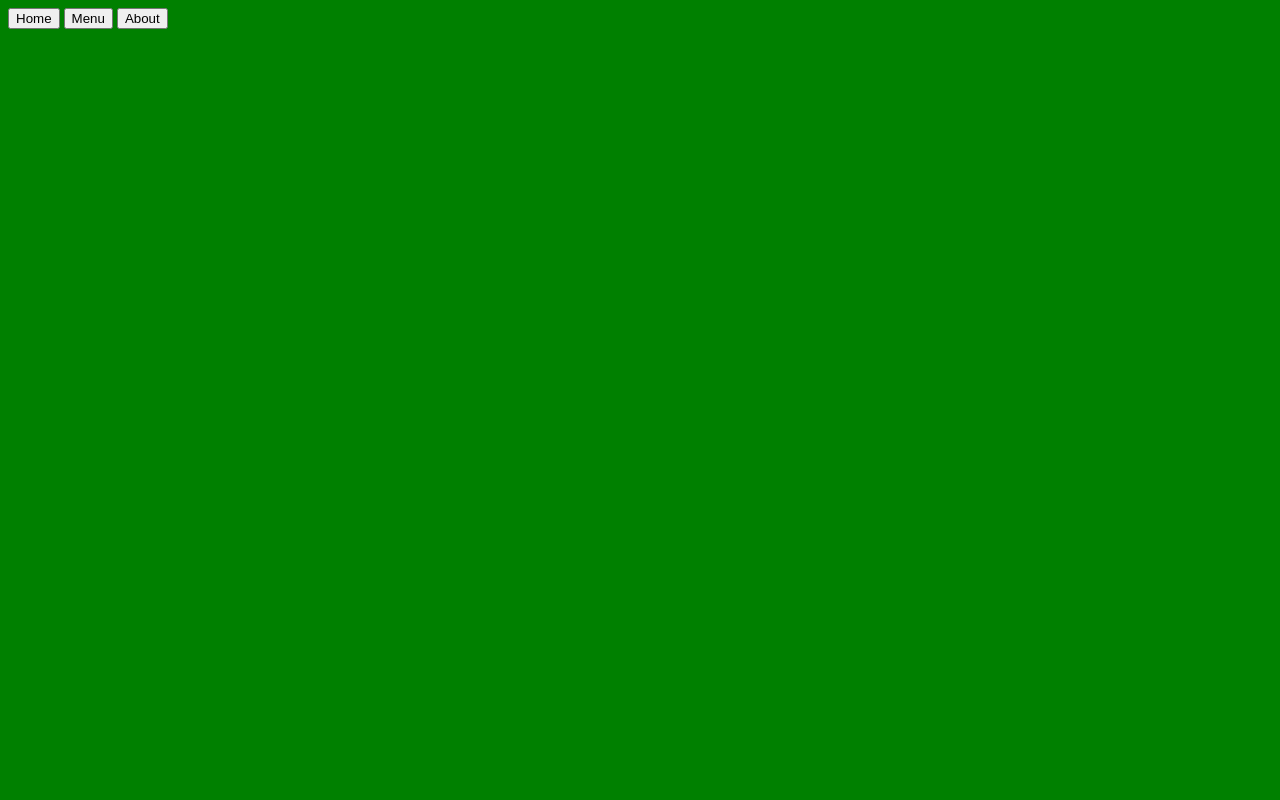
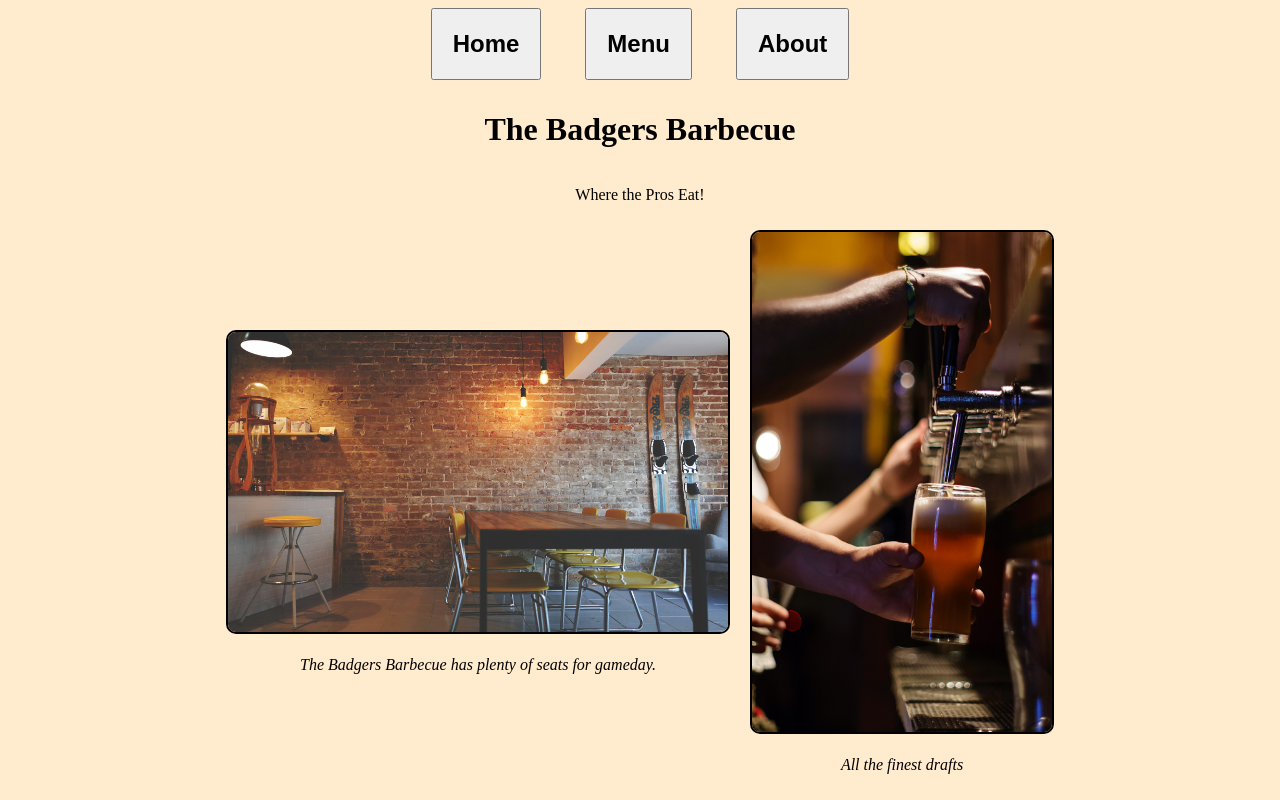
Before and after one commit to A554551N/odin-restaurantjs, a website built with webpack: page src/template.html in a window 1280 px wide. Built offline with nearby package versions, Linux system fonts and the light colour scheme.

Commit message:
implement HomePage

```diff
--- a/package.json
+++ b/package.json
@@ -6,5 +6,8 @@
     "webpack": "^5.98.0",
     "webpack-cli": "^6.0.1",
     "webpack-dev-server": "^5.2.1"
+  },
+  "dependencies": {
+    "url-loader": "^4.1.1"
   }
 }
--- /dev/null
+++ b/src/home.js
@@ -0,0 +1,55 @@
+import barImg from "./bar.jpg";
+import beerImg from "./beer.jpg";
+
+export default class HomePage {
+    constructor() {
+        this.content = document.querySelector("#content");
+    }
+
+    renderPage() {
+        const pageTitle = document.createElement("h1");
+        pageTitle.textContent = "The Badgers Barbecue";
+        pageTitle.classList.add("title");
+        this.content.appendChild(pageTitle);
+
+        const subheader = document.createElement("p");
+        subheader.textContent = "Where the Pros Eat!";
+        subheader.classList.add("subheader");
+        this.content.appendChild(subheader);
+
+
+        const imageContainer = document.createElement("div");
+        imageContainer.id = "image-container";
+        this.content.appendChild(imageContainer);
+
+        const barImageContainer = document.createElement("div");
+        barImageContainer.classList.add("image-container");
+        imageContainer.appendChild(barImageContainer);
+
+        const barImage = new Image();
+        barImage.src = barImg;
+        barImage.id = "bar-image";
+        barImage.alt = "A shot of the bar";
+        barImageContainer.appendChild(barImage);
+
+        const barImageCaption = document.createElement("p");
+        barImageCaption.classList.add("caption");
+        barImageCaption.textContent = "The Badgers Barbecue has plenty of seats for gameday.";
+        barImageContainer.appendChild(barImageCaption);
+        const beerImageContainer = document.createElement("div");
+        beerImageContainer.classList.add("image-container");
+        imageContainer.appendChild(beerImageContainer);
+
+        const beerImage = new Image();
+        beerImage.src = beerImg;
+        beerImage.id = "beer-image";
+        beerImage.alt = "A well-poured beer";
+        beerImageContainer.appendChild(beerImage);
+
+        const beerImageCaption = document.createElement("p");
+        beerImageCaption.classList.add("caption");
+        beerImageCaption.textContent = "All the finest drafts";
+        beerImageContainer.appendChild(beerImageCaption);
+
+    }
+}
--- a/src/index.js
+++ b/src/index.js
@@ -1,3 +1,25 @@
 import "./styles.css";
+import HomePage from "./home.js";
+const homePage = new HomePage();
+homePage.renderPage();
 
-console.log("Working");
+const content = document.querySelector("#content");
+function clearScreen() {
+    content.replaceChildren();
+}
+
+const homeButton = document.querySelector("#home-button");
+homeButton.addEventListener("click",() => {
+    clearScreen();
+    homePage.renderPage();
+})
+
+const menuButton = document.querySelector("#menu-button");
+menuButton.addEventListener("click",() => {
+    clearScreen();
+})
+
+const aboutButton = document.querySelector("#about-button");
+menuButton.addEventListener("click",() => {
+    clearScreen();
+})
--- a/src/styles.css
+++ b/src/styles.css
@@ -1,3 +1,54 @@
 body {
-    background-color: green;
+    background-color: blanchedalmond;
+    display: flex;
+    flex-direction: column;
+    align-items: center;
 }
+
+header {
+    margin-bottom: 10px;
+}
+.title,.subheader {
+    text-align: center;
+}
+
+#image-container {
+    display: flex;
+    align-items: center;
+}
+
+#content {
+    display: flex;
+    flex-direction: column;
+    align-items: center;
+    width: 80%;
+}
+img {
+    border: 2px black solid;
+    border-radius: 10px;
+    margin: 10px;
+    margin-bottom: 2px;
+}
+
+#bar-image {
+    height: 300px;
+    width: 500px;
+}
+
+#beer-image {
+    height: 500px;
+    width: 300px;
+}
+
+.caption {
+    text-align: center;
+    font-style: italic;
+}
+
+button {
+    font-size: 1.5rem;
+    font-weight: bold;
+    padding: 20px;
+    margin-left: 20px;
+    margin-right: 20px;
+}
--- a/webpack.config.js
+++ b/webpack.config.js
@@ -8,6 +8,10 @@ module.exports = {
         filename: "main.js",
         path: path.resolve(__dirname, 'dist'),
         clean: true,
+    },
+    devtool: "eval-source-map",
+    devServer: {
+        watchFiles: ["./src/template.html"],
     },
     plugins: [
         new HtmlWebpackPlugin({
@@ -20,6 +24,10 @@ module.exports = {
                 test:/\.css$/i,
                 use: ["style-loader", "css-loader"],
             },
+            {
+                test: /\.(png|svg|jpg|jpeg|gif)$/i,
+                type: "asset/resource",
+            },
         ],
     },
 };
```
Also changed, not shown: src/bar.jpg (added), src/beer.jpg (added), 1 other file.
